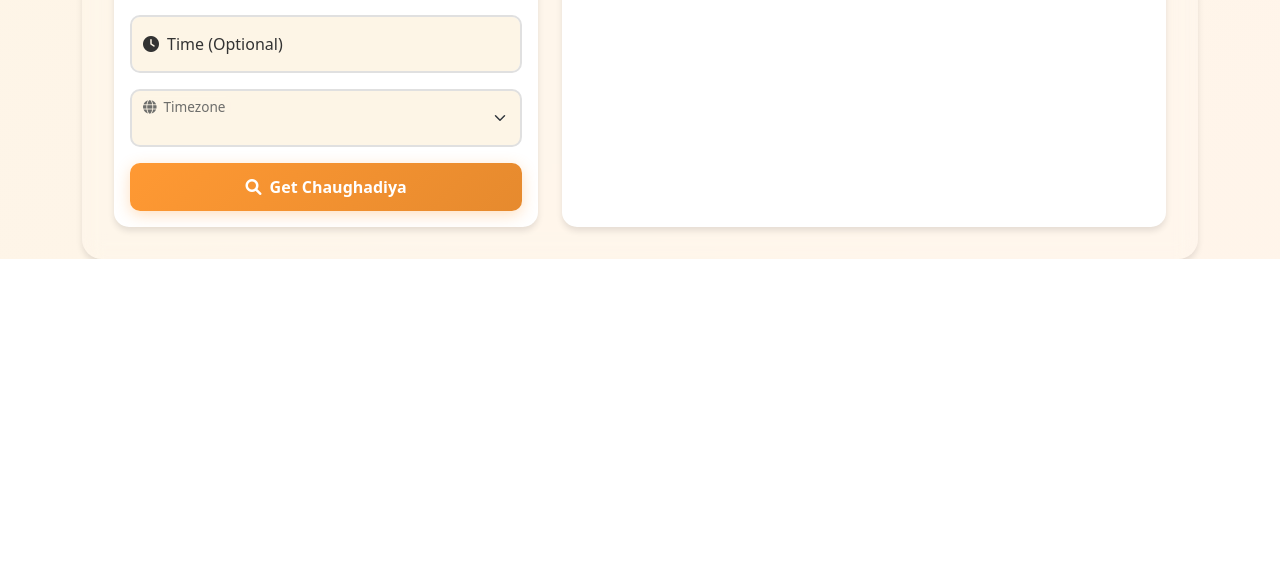
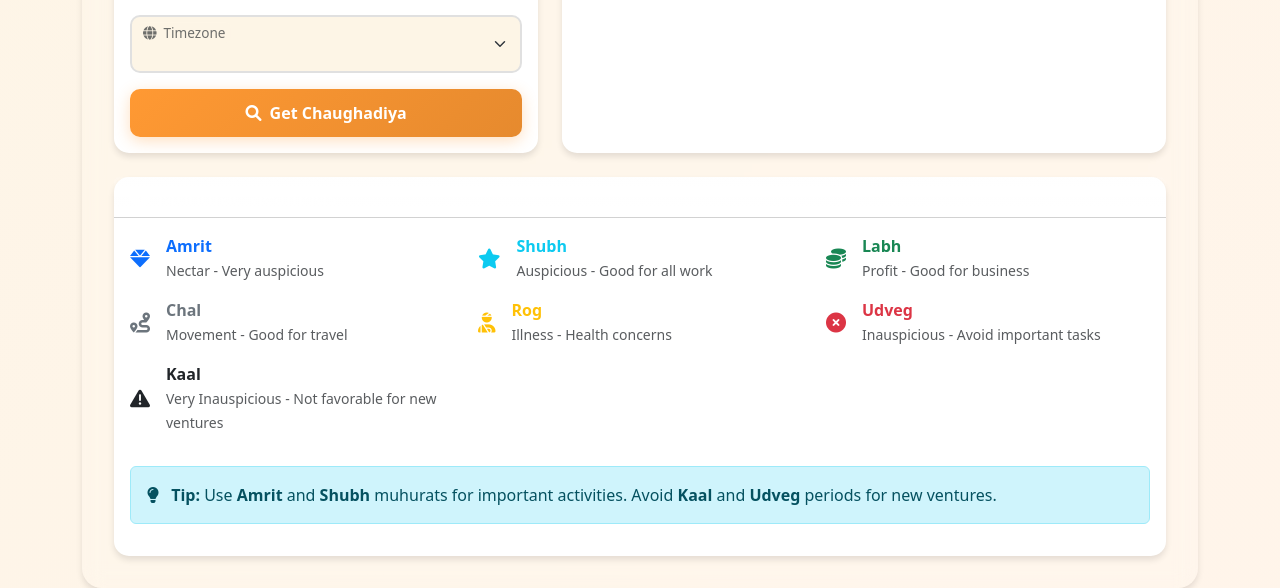
Before and after one commit to code-chaser/chaughadiya-api, a Flask app: page / in a window 1280 px wide. Shown: the part 745-1333 px from the top of the page. Before the commit the page ends 1004 px from the top, so only its background shows below. Run offline with Flask 3, Linux system fonts and the light colour scheme.

Commit message:
Remove time field, show sunrise/sunset with icons, round times, and fix descriptions
- Removed time input field from the form
- Show sunrise and sunset times with icons at the top of results section
- Round sunrise and sunset times to nearest minute
- Show day and night muhurat lengths rounded to nearest second
- Move muhurat information to bottom (always visible)
- Replace 'Death period' description with 'Not favorable for new ventures'
- Use fixed-width font for time displays

```diff
--- a/templates/static/home.html
+++ b/templates/static/home.html
@@ -290,11 +290,6 @@
                                 </div>
 
                                 <div class="form-floating mb-3">
-                                    <input type="text" class="form-control" id="time" placeholder="Select a time (optional)">
-                                    <label for="time"><i class="fas fa-clock me-2"></i>Time (Optional)</label>
-                                </div>
-
-                                <div class="form-floating mb-3">
                                     <select class="form-select" id="timezone">
                                         <option value="">Select timezone</option>
                                     </select>
@@ -331,6 +326,85 @@
                     </div>
                 </div>
             </div>
+
+            <!-- Muhurat Information (Always visible) -->
+            <div class="card mt-4">
+                <div class="card-header bg-gradient text-white" style="background: linear-gradient(135deg, var(--primary-color), var(--secondary-color));">
+                    <h5 class="mb-0"><i class="fas fa-info-circle me-2"></i>Muhurat Meanings</h5>
+                </div>
+                <div class="card-body">
+                    <div class="row">
+                        <div class="col-lg-4 col-md-6 mb-3">
+                            <div class="d-flex align-items-center">
+                                <i class="fas fa-gem fa-lg text-primary me-3"></i>
+                                <div>
+                                    <strong class="text-primary">Amrit</strong><br>
+                                    <small class="text-muted">Nectar - Very auspicious</small>
+                                </div>
+                            </div>
+                        </div>
+                        <div class="col-lg-4 col-md-6 mb-3">
+                            <div class="d-flex align-items-center">
+                                <i class="fas fa-star fa-lg text-info me-3"></i>
+                                <div>
+                                    <strong class="text-info">Shubh</strong><br>
+                                    <small class="text-muted">Auspicious - Good for all work</small>
+                                </div>
+                            </div>
+                        </div>
+                        <div class="col-lg-4 col-md-6 mb-3">
+                            <div class="d-flex align-items-center">
+                                <i class="fas fa-coins fa-lg text-success me-3"></i>
+                                <div>
+                                    <strong class="text-success">Labh</strong><br>
+                                    <small class="text-muted">Profit - Good for business</small>
+                                </div>
+                            </div>
+                        </div>
+                        <div class="col-lg-4 col-md-6 mb-3">
+                            <div class="d-flex align-items-center">
+                                <i class="fas fa-route fa-lg text-secondary me-3"></i>
+                                <div>
+                                    <strong class="text-secondary">Chal</strong><br>
+                                    <small class="text-muted">Movement - Good for travel</small>
+                                </div>
+                            </div>
+                        </div>
+                        <div class="col-lg-4 col-md-6 mb-3">
+                            <div class="d-flex align-items-center">
+                                <i class="fas fa-user-injured fa-lg text-warning me-3"></i>
+                                <div>
+                                    <strong class="text-warning">Rog</strong><br>
+                                    <small class="text-muted">Illness - Health concerns</small>
+                                </div>
+                            </div>
+                        </div>
+                        <div class="col-lg-4 col-md-6 mb-3">
+                            <div class="d-flex align-items-center">
+                                <i class="fas fa-times-circle fa-lg text-danger me-3"></i>
+                                <div>
+                                    <strong class="text-danger">Udveg</strong><br>
+                                    <small class="text-muted">Inauspicious - Avoid important tasks</small>
+                                </div>
+                            </div>
+                        </div>
+                        <div class="col-lg-4 col-md-6 mb-3">
+                            <div class="d-flex align-items-center">
+                                <i class="fas fa-exclamation-triangle fa-lg text-dark me-3"></i>
+                                <div>
+                                    <strong class="text-dark">Kaal</strong><br>
+                                    <small class="text-muted">Very Inauspicious - Not favorable for new ventures</small>
+                                </div>
+                            </div>
+                        </div>
+                    </div>
+                    <div class="alert alert-info mt-3">
+                        <i class="fas fa-lightbulb me-2"></i>
+                        <strong>Tip:</strong> Use <strong>Amrit</strong> and <strong>Shubh</strong> muhurats for important activities.
+                        Avoid <strong>Kaal</strong> and <strong>Udveg</strong> periods for new ventures.
+                    </div>
+                </div>
+            </div>
         </div>
     </div>
 
@@ -363,7 +437,6 @@
             const daySelect = document.getElementById('day');
             const monthSelect = document.getElementById('month');
             const yearSelect = document.getElementById('year');
-            const timeInput = document.getElementById('time');
             const timezoneSelect = document.getElementById('timezone');
             const form = document.getElementById('chaughadiya-form');
             const resultsContainer = document.getElementById('results-container');
@@ -534,7 +607,6 @@
                 const day = daySelect.value;
                 const month = monthSelect.value;
                 const year = yearSelect.value;
-                const timeValue = timeInput.value;
                 const timezone = timezoneSelect.value;
 
                 if (!day || !month || !year || !latitude || !longitude) {
@@ -554,12 +626,6 @@
                     let apiEndpoint = '/api/get-chaughadiya';
                     let params = `date=${dateString}&latitude=${latitude}&longitude=${longitude}`;
 
-                    if (timeValue) {
-                        const timestamp = getTimestampFromComponents(year, month, day, timeValue, timezone);
-                        apiEndpoint = '/api/get-muhurat';
-                        params = `timestamp=${timestamp}&latitude=${latitude}&longitude=${longitude}`;
-                    }
-
                     const response = await fetch(`${apiEndpoint}?${params}`);
                     const data = await response.json();
 
@@ -576,41 +642,6 @@
                     resultsContainer.innerHTML = '<div class="alert alert-danger animate-fade-in"><i class="fas fa-exclamation-triangle me-2"></i>An error occurred while fetching the data. Please try again.</div>';
                 }
             });
-
-            function getTimestampFromComponents(year, month, day, timeValue, timezone) {
-                const [hour, minute, second = 0] = timeValue.split(':');
-
-                const utcDate = Date.UTC(year, month - 1, day, hour, minute, second);
-                const tempDate = new Date(utcDate);
-
-                const parts = new Intl.DateTimeFormat('en-US', {
-                    timeZone: timezone,
-                    year: 'numeric',
-                    month: 'numeric',
-                    day: 'numeric',
-                    hour: 'numeric',
-                    minute: 'numeric',
-                    second: 'numeric',
-                    hour12: false
-                }).formatToParts(tempDate);
-
-                const getPart = (type) => parts.find(p => p.type === type)?.value;
-
-                const yearTZ = getPart('year');
-                const monthTZ = getPart('month');
-                const dayTZ = getPart('day');
-                const hourTZ = getPart('hour') % 24;
-                const minuteTZ = getPart('minute');
-                const secondTZ = getPart('second');
-
-                const tzDate = Date.UTC(yearTZ, monthTZ - 1, dayTZ, hourTZ, minuteTZ, secondTZ);
-
-                const offset = tempDate.getTime() - tzDate;
-
-                const correctTimestamp = utcDate + offset;
-
-                return new Date(correctTimestamp).toISOString().slice(0, 19).replace('T', ' ');
-            }
 
             function convertGMTTimeToUserTimezone(timeString, dateString, userTimezone) {
                 // Parse the GMT time (HH:MM:SS format)
@@ -701,60 +732,34 @@
                     return;
                 }
 
-                // Check if this is a muhurat response (with current muhurat info)
-                if (data['current-muhurat']) {
-                    const muhuratInfo = {
-                        'Udveg': { color: 'danger', meaning: 'Inauspicious - Avoid important tasks', icon: 'fas fa-times-circle' },
-                        'Kaal': { color: 'dark', meaning: 'Very Inauspicious - Death period', icon: 'fas fa-skull' },
-                        'Rog': { color: 'warning', meaning: 'Disease - Health concerns', icon: 'fas fa-user-injured' },
-                        'Chal': { color: 'secondary', meaning: 'Movement - Good for travel', icon: 'fas fa-route' },
-                        'Labh': { color: 'success', meaning: 'Profit - Good for business', icon: 'fas fa-coins' },
-                        'Amrit': { color: 'primary', meaning: 'Nectar - Very auspicious', icon: 'fas fa-gem' },
-                        'Shubh': { color: 'info', meaning: 'Auspicious - Good for all work', icon: 'fas fa-star' }
-                    };
-
-                    const currentMuhurat = data['current-muhurat'];
-                    const info = muhuratInfo[currentMuhurat] || { color: 'secondary', meaning: 'Unknown', icon: 'fas fa-question' };
-
-                    let html = `
-                        <div class="animate-fade-in">
-                            <div class="card mb-4" style="border: 3px solid var(--bs-${info.color});">
-                                <div class="card-header bg-${info.color} text-white text-center">
-                                    <h4 class="mb-0">
-                                        <i class="${info.icon} me-2"></i>Current Muhurat
-                                    </h4>
-                                </div>
-                                <div class="card-body text-center">
-                                    <div class="muhurat-card mb-3">
-                                        <i class="${info.icon} fa-3x mb-3"></i>
-                                        <h2 class="mb-2">${currentMuhurat}</h2>
-                                        <p class="mb-3 lead">${info.meaning}</p>
-                                        <div class="row">
-                                            <div class="col-md-6">
-                                                <h6>Start Time</h6>
-                                                <p class="h5">${data['current-muhurat-start-time']}</p>
-                                            </div>
-                                            <div class="col-md-6">
-                                                <h6>End Time</h6>
-                                                <p class="h5">${data['current-muhurat-end-time']}</p>
-                                            </div>
-                                        </div>
-                                        <small class="d-block mt-2">Date: ${data.date}</small>
-                                    </div>
-                                </div>
-                            </div>
-                        </div>
-                    `;
-
-                    // Also show the full day's chaughadiya
-                    html += generateChaughadiyaTable(data, userTimezone);
-                    resultsContainer.innerHTML = html;
-                } else if (data.chaughadiya) {
-                    // Regular chaughadiya response
+                // Regular chaughadiya response
+                if (data.chaughadiya) {
                     resultsContainer.innerHTML = generateChaughadiyaTable(data, userTimezone);
                 } else {
                     resultsContainer.innerHTML = '<div class="alert alert-danger animate-fade-in"><i class="fas fa-exclamation-triangle me-2"></i>An unexpected error occurred.</div>';
                 }
+            }
+
+            function roundTimeToMinute(timeString) {
+                const [hours, minutes, seconds] = timeString.split(':').map(Number);
+                const totalSeconds = hours * 3600 + minutes * 60 + seconds;
+                const roundedSeconds = Math.round(totalSeconds / 60) * 60;
+                const roundedHours = Math.floor(roundedSeconds / 3600);
+                const roundedMinutes = Math.floor((roundedSeconds % 3600) / 60);
+                return `${String(roundedHours).padStart(2, '0')}:${String(roundedMinutes).padStart(2, '0')}`;
+            }
+
+            function formatDuration(durationString) {
+                // Parse duration string like "0:52:30" and round to nearest second
+                const parts = durationString.split(':');
+                if (parts.length === 3) {
+                    const hours = parseInt(parts[0]);
+                    const minutes = parseInt(parts[1]);
+                    const seconds = parseFloat(parts[2]);
+                    const roundedSeconds = Math.round(seconds);
+                    return `${String(hours).padStart(2, '0')}:${String(minutes).padStart(2, '0')}:${String(roundedSeconds).padStart(2, '0')}`;
+                }
+                return durationString;
             }
 
             function generateChaughadiyaTable(data, userTimezone) {
@@ -770,8 +775,8 @@
                 // Muhurat types and their meanings
                 const muhuratInfo = {
                     'Udveg': { color: 'danger', meaning: 'Inauspicious - Avoid important tasks', icon: 'fas fa-times-circle' },
-                    'Kaal': { color: 'dark', meaning: 'Very Inauspicious - Death period', icon: 'fas fa-skull' },
-                    'Rog': { color: 'warning', meaning: 'Disease - Health concerns', icon: 'fas fa-user-injured' },
+                    'Kaal': { color: 'dark', meaning: 'Very Inauspicious - Not favorable for new ventures', icon: 'fas fa-exclamation-triangle' },
+                    'Rog': { color: 'warning', meaning: 'Illness - Health concerns', icon: 'fas fa-user-injured' },
                     'Chal': { color: 'secondary', meaning: 'Movement - Good for travel', icon: 'fas fa-route' },
                     'Labh': { color: 'success', meaning: 'Profit - Good for business', icon: 'fas fa-coins' },
                     'Amrit': { color: 'primary', meaning: 'Nectar - Very auspicious', icon: 'fas fa-gem' },
@@ -780,6 +785,28 @@
 
                 let html = `
                     <div class="animate-fade-in">
+                        <!-- Sunrise and Sunset Times -->
+                        <div class="card mb-4">
+                            <div class="card-body">
+                                <div class="row text-center">
+                                    <div class="col-md-6 mb-3">
+                                        <div class="time-info">
+                                            <i class="fas fa-sunrise fa-3x text-warning mb-2"></i>
+                                            <h5>Sunrise</h5>
+                                            <h3 class="mb-0" style="font-family: 'Courier New', monospace;">${roundTimeToMinute(data['sunrise-time'])}</h3>
+                                        </div>
+                                    </div>
+                                    <div class="col-md-6 mb-3">
+                                        <div class="time-info">
+                                            <i class="fas fa-sunset fa-3x text-orange mb-2"></i>
+                                            <h5>Sunset</h5>
+                                            <h3 class="mb-0" style="font-family: 'Courier New', monospace;">${roundTimeToMinute(data['sunset-time'])}</h3>
+                                        </div>
+                                    </div>
+                                </div>
+                            </div>
+                        </div>
+
                         <!-- Summary Card -->
                         <div class="card mb-4">
                             <div class="card-header bg-gradient text-white" style="background: linear-gradient(135deg, var(--primary-color), var(--secondary-color));">
@@ -788,34 +815,18 @@
                             </div>
                             <div class="card-body">
                                 <div class="row text-center">
-                                    <div class="col-md-3 mb-3">
+                                    <div class="col-md-6 mb-3">
                                         <div class="time-info">
-                                            <i class="fas fa-sunrise fa-2x text-warning mb-2"></i>
-                                            <h6>Sunrise</h6>
-                                            <strong>${data['sunrise-time']}</strong>
+                                            <i class="fas fa-sun fa-2x text-warning mb-2"></i>
+                                            <h6>Day Muhurat Duration</h6>
+                                            <strong style="font-family: 'Courier New', monospace;">${formatDuration(data['day-muhurat-length'])}</strong>
                                         </div>
                                     </div>
-                                    <div class="col-md-3 mb-3">
-                                        <div class="time-info">
-                                            <i class="fas fa-sunset fa-2x text-orange mb-2"></i>
-                                            <h6>Sunset</h6>
-                                            <strong>${data['sunset-time']}</strong>
-                                        </div>
-                                    </div>
-                                    <div class="col-md-3 mb-3">
-                                        <div class="time-info">
-                                            <i class="fas fa-sun fa-2x text-warning mb-2"></i>
-                                            <h6>Day Duration</h6>
-                                            <strong>${data['day-muhurat-length']}</strong>
-                                            <small class="d-block">per muhurat</small>
-                                        </div>
-                                    </div>
-                                    <div class="col-md-3 mb-3">
+                                    <div class="col-md-6 mb-3">
                                         <div class="time-info">
                                             <i class="fas fa-moon fa-2x text-primary mb-2"></i>
-                                            <h6>Night Duration</h6>
-                                            <strong>${data['night-muhurat-length']}</strong>
-                                            <small class="d-block">per muhurat</small>
+                                            <h6>Night Muhurat Duration</h6>
+                                            <strong style="font-family: 'Courier New', monospace;">${formatDuration(data['night-muhurat-length'])}</strong>
                                         </div>
                                     </div>
                                 </div>
@@ -848,7 +859,7 @@
                                     <h6 class="card-title mb-1">
                                         <span class="badge bg-${info.color}">${muhurat.muhurat}</span>
                                     </h6>
-                                    <p class="card-text small mb-2">
+                                    <p class="card-text small mb-2" style="font-family: 'Courier New', monospace;">
                                         <strong>${muhurat['start-time']} - ${muhurat['end-time']}</strong>
                                     </p>
                                     <p class="card-text small text-muted">${info.meaning}</p>
@@ -864,39 +875,6 @@
                 });
 
                 html += `
-                                </div>
-                            </div>
-                        </div>
-
-                        <!-- Muhurat Legend -->
-                        <div class="card">
-                            <div class="card-header">
-                                <h5 class="mb-0"><i class="fas fa-info-circle me-2"></i>Muhurat Meanings</h5>
-                            </div>
-                            <div class="card-body">
-                                <div class="row">
-                `;
-
-                Object.entries(muhuratInfo).forEach(([muhurat, info]) => {
-                    html += `
-                        <div class="col-lg-4 col-md-6 mb-3">
-                            <div class="d-flex align-items-center">
-                                <i class="${info.icon} fa-lg text-${info.color} me-3"></i>
-                                <div>
-                                    <strong class="text-${info.color}">${muhurat}</strong><br>
-                                    <small class="text-muted">${info.meaning}</small>
-                                </div>
-                            </div>
-                        </div>
-                    `;
-                });
-
-                html += `
-                                </div>
-                                <div class="alert alert-info mt-3">
-                                    <i class="fas fa-lightbulb me-2"></i>
-                                    <strong>Tip:</strong> Use <strong>Amrit</strong> and <strong>Shubh</strong> muhurats for important activities.
-                                    Avoid <strong>Kaal</strong> and <strong>Udveg</strong> periods for new ventures.
                                 </div>
                             </div>
                         </div>
```
